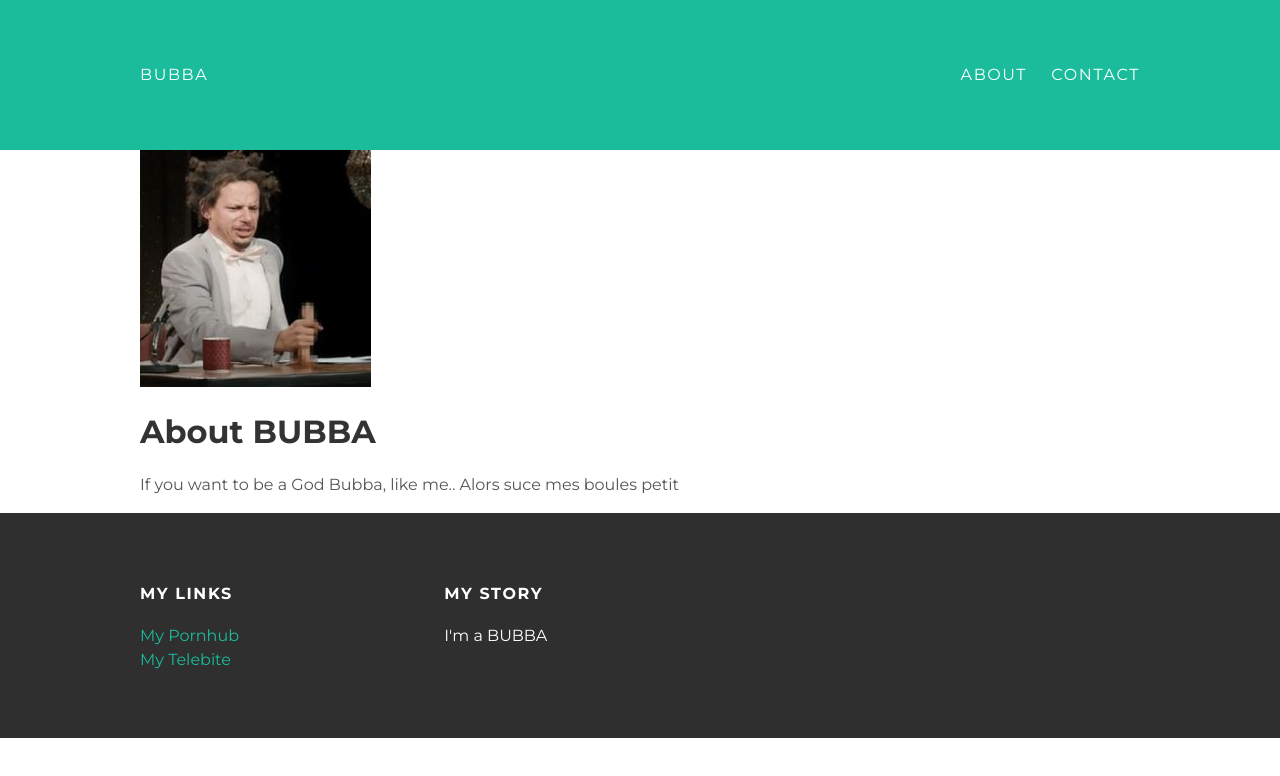
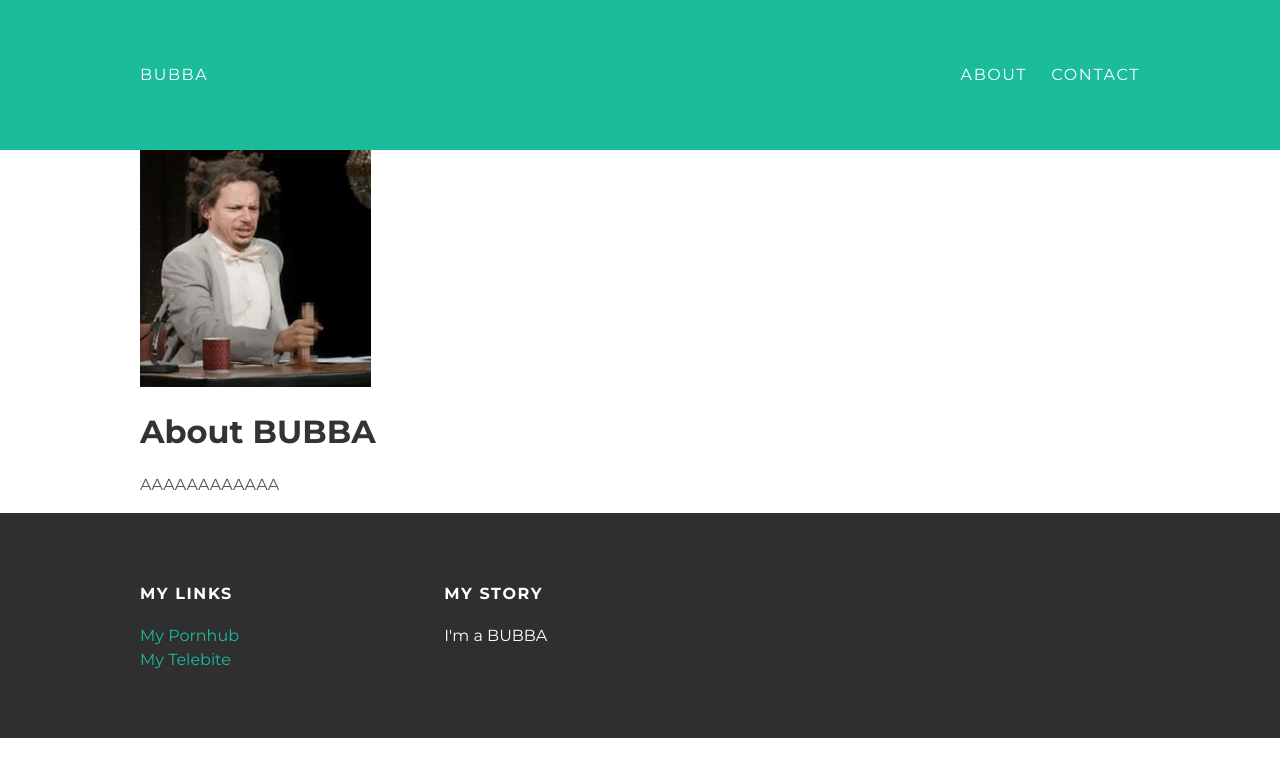
Before and after one commit to GodBubba/bubba, a plain HTML site: page about.html in a window 1280 px wide. Drawn offline with Linux system fonts and the light colour scheme.

Commit message:
Update about.html

```diff
--- a/about.html
+++ b/about.html
@@ -25,7 +25,7 @@
     </div>
     <h1 class="about-tittle">About BUBBA</h1>
     <div class="about-content">
-      <p>If you want to be a God Bubba, like me.. Alors suce mes boules petit</p>
+      <p>AAAAAAAAAAAA</p>
     </div>
 </div>
 </div>
```
